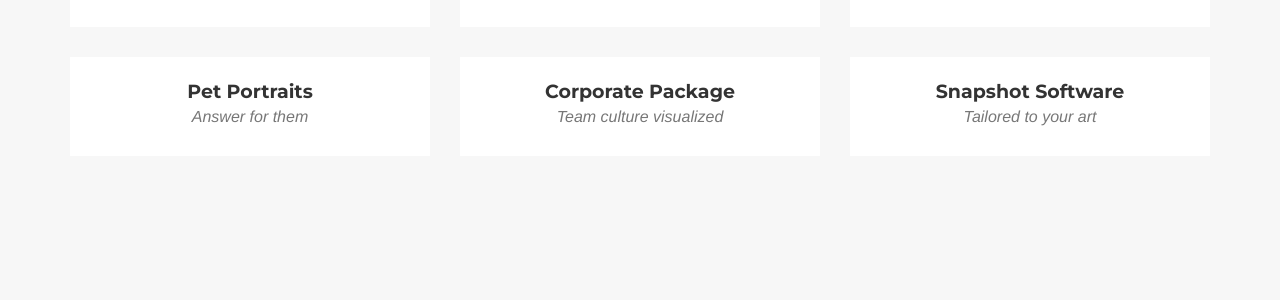
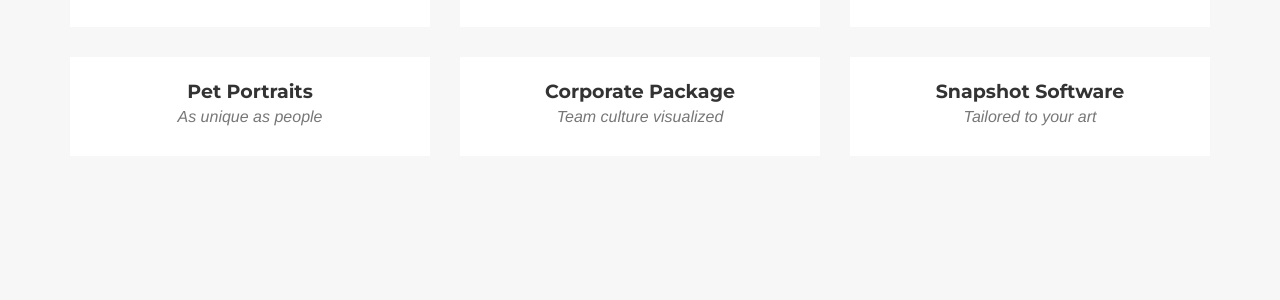
Before and after one commit to sitotstudio/sitotstudio.github.io, a Jekyll site: the page built from _posts/2025-07-21-package-4.markdown, in a window 1280 px wide and 900 px high, scrolled down 1915 px. Shown: the part 152-452 px from the top of the window. Built offline with Jekyll 4.4.1, drawn with Linux system fonts in a browser that asks for light colours; some web fonts are replaced.

Commit message:
Update pet portrait tagline

```diff
--- a/_posts/2025-07-21-package-4.markdown
+++ b/_posts/2025-07-21-package-4.markdown
@@ -1,6 +1,6 @@
 ---
 title: Pet Portraits
-subtitle: Answer for them
+subtitle: As unique as people
 layout: default
 modal-id: 4
 date: 2025-07-21
```
